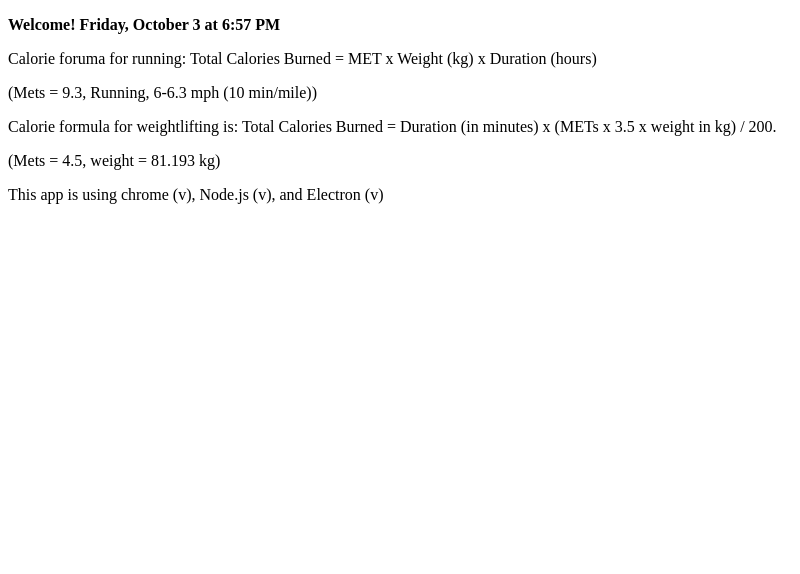
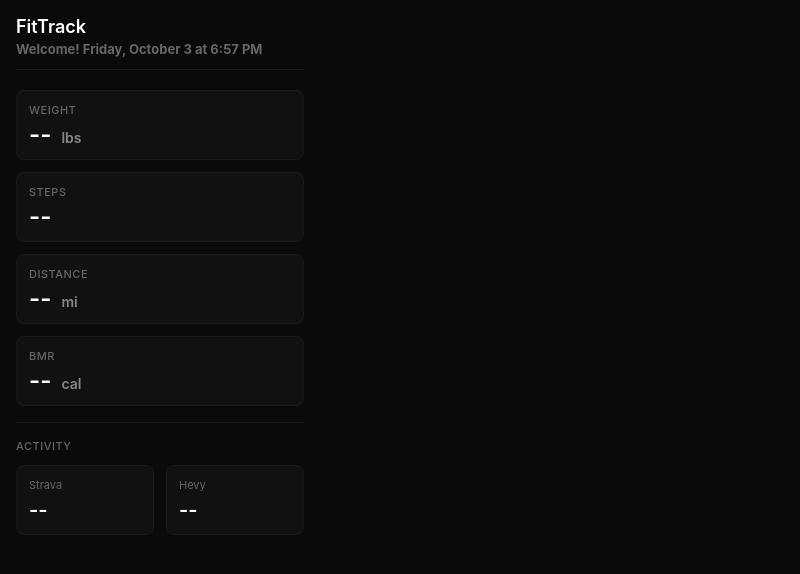
Before and after one commit to AbdallaAlhag/fitness-tracker-desktopApp, an Electron app: page index.html in a window 800 px wide. Drawn offline with Linux system fonts and the light colour scheme; no server answers.

Commit message:
Updated front end with a dark theme and restructured index.html

```diff
--- a/fitbit_tokens.json
+++ b/fitbit_tokens.json
@@ -1,9 +1,9 @@
 {
-  "access_token": "eyJhbGciOiJIUzI1NiJ9.eyJhdWQiOiIyM1RKV1AiLCJzdWIiOiI5SldGNVgiLCJpc3MiOiJGaXRiaXQiLCJ0eXAiOiJhY2Nlc3NfdG9rZW4iLCJzY29wZXMiOiJ3YWN0IHd3ZWkiLCJleHAiOjE3NTk0NTY4OTAsImlhdCI6MTc1OTQyODA5MH0.STqlZYBZf4hrT_vddv5lkJ-oQeGFtUq0iRWIB5WoEfY",
+  "access_token": "eyJhbGciOiJIUzI1NiJ9.eyJhdWQiOiIyM1RKV1AiLCJzdWIiOiI5SldGNVgiLCJpc3MiOiJGaXRiaXQiLCJ0eXAiOiJhY2Nlc3NfdG9rZW4iLCJzY29wZXMiOiJ3YWN0IHd3ZWkiLCJleHAiOjE3NTk1NDE4NDYsImlhdCI6MTc1OTUxMzA0Nn0.emhTF6Ypk_DPYHfkPIykUviNzy-4rUVXK1hJ3mJFkBY",
   "expires_in": 28800,
-  "refresh_token": "fd148b2fca17ec0a6826d1edd622db4aa3df8d1d3cefd7e9a138b1bc9cfe8e3e",
+  "refresh_token": "9e50aee8764dc3d3ea97968663b5e3f700b3334bdb3b27ead832492fad26baf0",
   "scope": "activity weight",
   "token_type": "Bearer",
   "user_id": "9JWF5X",
-  "acquired_at": 1759428091123
+  "acquired_at": 1759513046157
 }
--- a/index.html
+++ b/index.html
@@ -1,37 +1,253 @@
+<!-- <!doctype html> -->
+<!-- <html> -->
+<!--   <head> -->
+<!--     <meta charset="UTF-8" /> -->
+<!--     <!-- https://developer.mozilla.org/en-US/docs/Web/HTTP/CSP -->
+<!--     <meta -->
+<!--       http-equiv="Content-Security-Policy" -->
+<!--       content="default-src 'self'; script-src 'self'" -->
+<!--     /> -->
+<!--     <title>FitTrack👋</title> -->
+<!--   </head> -->
+<!--   <body> -->
+<!--     <p id="date"></p> -->
+<!--     <p id="weight"></p> -->
+<!--     <p id="steps"></p> -->
+<!--     <p id="distance"></p> -->
+<!--     <p id="bmr"></p> -->
+<!--     <p> -->
+<!--       Calorie foruma for running: Total Calories Burned = MET x Weight (kg) x -->
+<!--       Duration (hours) -->
+<!--     </p> -->
+<!--     <p>(Mets = 9.3, Running, 6-6.3 mph (10 min/mile))</p> -->
+<!--     <p id="strava-activity"></p> -->
+<!--     <p> -->
+<!--       Calorie formula for weightlifting is: Total Calories Burned = Duration (in -->
+<!--       minutes) x (METs x 3.5 x weight in kg) / 200. -->
+<!--     </p> -->
+<!--     <p>(Mets = 4.5, weight = 81.193 kg)</p> -->
+<!--     <p id="hevy-activity"></p> -->
+<!--     <p id="info"></p> -->
+<!--   </body> -->
+<!--   <script src="./renderer.js"></script> -->
+<!-- </html> -->
 <!doctype html>
-<html>
+<html lang="en">
   <head>
     <meta charset="UTF-8" />
-    <!-- https://developer.mozilla.org/en-US/docs/Web/HTTP/CSP -->
+    <meta name="viewport" content="width=device-width, initial-scale=1.0" />
     <meta
       http-equiv="Content-Security-Policy"
-      content="default-src 'self'; script-src 'self'"
+      content="default-src 'self'; script-src 'self'; style-src 'self' 'unsafe-inline';"
     />
-    <meta
-      http-equiv="X-Content-Security-Policy"
-      content="default-src 'self'; script-src 'self'"
-    />
-    <title>FitTrack👋</title>
+    <title>FitTrack</title>
+    <style>
+      * {
+        margin: 0;
+        padding: 0;
+        box-sizing: border-box;
+      }
+
+      body {
+        font-family:
+          -apple-system, BlinkMacSystemFont, "Segoe UI", "Roboto", sans-serif;
+        background: #0a0a0a;
+        color: #e5e5e5;
+        padding: 16px;
+        width: 320px;
+        max-height: 100vh;
+        overflow-y: auto;
+        overflow-x: hidden;
+      }
+      /* Added custom scrollbar styling to match dark theme */
+      body::-webkit-scrollbar {
+        width: 6px;
+      }
+
+      body::-webkit-scrollbar-track {
+        background: #0a0a0a;
+      }
+
+      body::-webkit-scrollbar-thumb {
+        background: #2a2a2a;
+        border-radius: 3px;
+      }
+
+      body::-webkit-scrollbar-thumb:hover {
+        background: #3a3a3a;
+      }
+      .header {
+        margin-bottom: 20px;
+        padding-bottom: 12px;
+        border-bottom: 1px solid #1a1a1a;
+      }
+
+      .header h1 {
+        font-size: 18px;
+        font-weight: 600;
+        color: #ffffff;
+        margin-bottom: 4px;
+      }
+
+      .date {
+        font-size: 13px;
+        color: #666;
+        font-weight: 400;
+      }
+
+      .metrics {
+        display: flex;
+        flex-direction: column;
+        gap: 12px;
+      }
+
+      .metric {
+        background: #111111;
+        border: 1px solid #1a1a1a;
+        border-radius: 8px;
+        padding: 12px;
+        transition: border-color 0.2s;
+      }
+
+      .metric:hover {
+        border-color: #2a2a2a;
+      }
+
+      .metric-label {
+        font-size: 11px;
+        color: #666;
+        text-transform: uppercase;
+        letter-spacing: 0.5px;
+        margin-bottom: 6px;
+        font-weight: 500;
+      }
+
+      .metric-value {
+        font-size: 24px;
+        font-weight: 600;
+        color: #ffffff;
+        line-height: 1;
+      }
+
+      .metric-unit {
+        font-size: 14px;
+        color: #888;
+        margin-left: 4px;
+      }
+
+      .divider {
+        height: 1px;
+        background: #1a1a1a;
+        margin: 16px 0;
+      }
+
+      .section-title {
+        font-size: 11px;
+        color: #666;
+        text-transform: uppercase;
+        letter-spacing: 0.5px;
+        margin-bottom: 12px;
+        font-weight: 500;
+      }
+
+      .activity-grid {
+        display: grid;
+        grid-template-columns: 1fr 1fr;
+        gap: 12px;
+        margin-bottom: 40px; /* Added bottom margin to ensure activity card borders are fully visible */
+      }
+
+      .activity {
+        background: #111111;
+        border: 1px solid #1a1a1a;
+        border-radius: 8px;
+        padding: 12px;
+        transition: border-color 0.2s;
+      }
+
+      .activity:hover {
+        border-color: #2a2a2a;
+      }
+
+      .activity-label {
+        font-size: 11px;
+        color: #666;
+        margin-bottom: 6px;
+      }
+
+      .activity-value {
+        font-size: 20px;
+        font-weight: 600;
+        color: #ffffff;
+      }
+
+      .activity-unit {
+        font-size: 12px;
+        color: #888;
+        margin-left: 2px;
+      }
+    </style>
   </head>
   <body>
-    <p id="date"></p>
-    <p id="weight"></p>
-    <p id="steps"></p>
-    <p id="distance"></p>
-    <p id="bmr"></p>
-    <p>
-      Calorie foruma for running: Total Calories Burned = MET x Weight (kg) x
-      Duration (hours)
-    </p>
-    <p>(Mets = 9.3, Running, 6-6.3 mph (10 min/mile))</p>
-    <p id="strava-activity"></p>
-    <p>
-      Calorie formula for weightlifting is: Total Calories Burned = Duration (in
-      minutes) x (METs x 3.5 x weight in kg) / 200.
-    </p>
-    <p>(Mets = 4.5, weight = 81.193 kg)</p>
-    <p id="hevy-activity"></p>
-    <p id="info"></p>
+    <div class="header">
+      <h1>FitTrack</h1>
+      <p class="date" id="date">Loading...</p>
+    </div>
+
+    <div class="metrics">
+      <div class="metric">
+        <div class="metric-label">Weight</div>
+        <div class="metric-value">
+          <span id="weight">--</span>
+          <span class="metric-unit">lbs</span>
+        </div>
+      </div>
+
+      <div class="metric">
+        <div class="metric-label">Steps</div>
+        <div class="metric-value">
+          <span id="steps">--</span>
+        </div>
+      </div>
+
+      <div class="metric">
+        <div class="metric-label">Distance</div>
+        <div class="metric-value">
+          <span id="distance">--</span>
+          <span class="metric-unit">mi</span>
+        </div>
+      </div>
+
+      <div class="metric">
+        <div class="metric-label">BMR</div>
+        <div class="metric-value">
+          <span id="bmr">--</span>
+          <span class="metric-unit">cal</span>
+        </div>
+      </div>
+    </div>
+
+    <div class="divider"></div>
+
+    <div class="section-title">Activity</div>
+
+    <div class="activity-grid">
+      <div class="activity">
+        <div class="activity-label">Strava</div>
+        <div class="activity-value">
+          <span id="strava">--</span>
+          <span class="activity-unit"></span>
+        </div>
+      </div>
+
+      <div class="activity">
+        <div class="activity-label">Hevy</div>
+        <div class="activity-value">
+          <span id="hevy">--</span>
+          <span class="activity-unit"></span>
+        </div>
+      </div>
+    </div>
   </body>
   <script src="./renderer.js"></script>
 </html>
--- a/renderer.js
+++ b/renderer.js
@@ -1,6 +1,6 @@
-const information = document.getElementById("info");
-information.innerText = `This app is using chrome (v${versions.chrome()}), Node.js (v${versions.node()}), and Electron (v${versions.electron()})`;
-
+// const information = document.getElementById("info");
+// information.innerText = `This app is using chrome (v${versions.chrome()}), Node.js (v${versions.node()}), and Electron (v${versions.electron()})`;
+//
 const now = new Date();
 
 let weight;
@@ -30,14 +30,14 @@ const weightDiv = document.getElementById("weight");
 window.fitbitAPI.getFitbitWeight().then((data) => {
   // console.log("weight data: ", data.weight);
   if (data == null) {
-    weightDiv.innerText = "Need Fitbit Authorzation to showcase weight";
+    weightDiv.innerText = "Need Fitbit Auth";
     return;
   }
   if (!data) {
-    weightDiv.innerHTML = `<b>Today's weight:<\b> No Data found`;
+    weightDiv.innerText = `No Data found`;
   }
   weight = data.weight[0].weight; // kg! which is good for our equations but need to convert to lbs when displayed
-  weightDiv.innerHTML = `<b>Today's weight:</b> ${(weight * 2.20462).toFixed(1)}`;
+  weightDiv.innerText = (weight * 2.20462).toFixed(1);
 });
 
 // grabs steps
@@ -47,28 +47,29 @@ const bmrDiv = document.getElementById("bmr");
 
 window.fitbitAPI.getFitbitDailyActivity().then((data) => {
   if (data === null) {
-    stepsDiv.innerText =
-      "Need fitbit authorization to showcase steps, distance, weight, and BMR";
+    stepsDiv.innerText = "Need fitbit Auth";
+    distanceDiv.innerText = "Need fitbit Auth";
+    bmrDiv.innerText = "Need fitbit Auth";
     return;
   }
   let steps = data.summary.steps;
   let distance = data.summary.distances[0].distance; //  total distance
   let bmr = data.summary.caloriesBMR;
   if (steps !== null) {
-    stepsDiv.innerHTML = `<b>Today's Steps:</b> ${steps}`;
+    stepsDiv.innerText = steps;
   } else {
-    stepsDiv.innerHTML = ` <b>Today's Steps:</b> Failed to load steps.`;
+    stepsDiv.innerText = `Failed to load`;
   }
 
   if (distance !== null) {
-    distanceDiv.innerHTML = `<b>Today's distance:</b> ${distance.toFixed(2)} miles`;
+    distanceDiv.innerText = distance.toFixed(2);
   } else {
-    distanceDiv.innerHTML = `<b>Today's distance:</b> Failed to load distance.`;
+    distanceDiv.innerText = `Failed to load`;
   }
   if (bmr !== null) {
-    bmrDiv.innerHTML = `<b>Today's BMR:</b> ${bmr} cal`;
+    bmrDiv.innerText = bmr;
   } else {
-    bmrDiv.innerHTML = `<b>Today's BMR:</b> Failed to load BMR.`;
+    bmrDiv.innerText = `Failed to load`;
   }
 });
 
@@ -76,13 +77,12 @@ window.fitbitAPI.getFitbitWeeklyActivity().then((data) => {
   console.log(data);
 });
 
-let stravaActivity = document.getElementById("strava-activity");
+let stravaActivity = document.getElementById("strava");
 
 window.stravaAPI.getStravaActivity().then((data) => {
   console.log(data);
   if (data === null) {
-    stravaActivity.innerHTML = `<b>Strava Activity</b>:
-                                Need Strava Authorization!`;
+    stravaActivity.innerText = `Need Strava Auth`;
     return;
   }
   // // let activity = data.at(-1);
@@ -107,13 +107,11 @@ window.stravaAPI.getStravaActivity().then((data) => {
   });
   console.log(activity);
   if (activity.length == 0) {
-    stravaActivity.innerHTML = `<b>Strava Activity</b>:
-                                No Cardio Today!`;
+    stravaActivity.innerText = `No Cardio Today!`;
     return;
   }
   if (!activity) {
-    stravaActivity.innerHTML = `<b>Strava Activity</b>:
-                                No Data Found!`;
+    stravaActivity.innerText = `No Data Found`;
     return;
   }
   // for now let's just set activity to be the first we can change this to a list of activities later.
@@ -129,12 +127,16 @@ window.stravaAPI.getStravaActivity().then((data) => {
   const paceSec = Math.round((60 / mph - paceMin) * 60);
   let totalTime = formatTime(activity.moving_time);
   let calories = (9.3 * weight * (activity.moving_time / 3600)).toFixed(0);
-  stravaActivity.innerText = `Strava Activity: ${name.toUpperCase()}
-    Date: ${new Date(date).toLocaleString()}
-    Distance: ${distance.toFixed(2)} mi
-    Pace: ${paceMin}:${paceSec}/mi
-    Time: ${totalTime}
-    Calories: ${calories}`;
+  if (calories === Nan) {
+    calories = "N/A";
+  }
+  console.log("calories", calories);
+  stravaActivity.innerText = `${name.toUpperCase()}
+    ${new Date(date).toLocaleTimeString("en-US", { hour: "numeric", minute: "numeric", hour12: true })}
+    ${distance.toFixed(2)} mi
+    ${paceMin}:${paceSec}/mi
+    ${totalTime}
+    ${calories} cal`;
 });
 
 // epoch to minutes, hours, second
@@ -152,12 +154,11 @@ function formatDuration(ms) {
   const s = totalSeconds % 60;
   return `${h}h ${m}m ${s}s`;
 }
-const hevyActivity = document.getElementById("hevy-activity");
+const hevyActivity = document.getElementById("hevy");
 
 window.hevyAPI.getHevyActivity().then((data) => {
   if (data == null) {
-    hevyActivity.innerHTML = `<b>Hevy Activity</b>:
-                              Need Hevy Authorzation`;
+    hevyActivity.innerText = `Need Hevy Auth`;
     return;
   }
   console.log(data);
@@ -186,13 +187,11 @@ window.hevyAPI.getHevyActivity().then((data) => {
   //   (w) => new Date(w.created_at) >= startOfWeek,
   // );
   if (workoutsToday.length === 0) {
-    hevyActivity.innerHTML = `<b>Hevy Activity</b>:
-                              No workout Today`;
+    hevyActivity.innerText = `No Workout Today!`;
     return;
   }
   if (!workoutsToday) {
-    hevyActivity.innerHTML = `<b>Hevy Activity</b>:
-                              No Data Found`;
+    hevyActivity.innerText = `No Data Found`;
     return;
   }
   for (const w of workoutsToday) {
@@ -206,10 +205,10 @@ window.hevyAPI.getHevyActivity().then((data) => {
       200
     ).toFixed(0);
     hevyActivity.innerText += `
-                              Workout: ${title}
-                              Date: ${date}
-                              Duration: ${durationStr}
-                              Calories: ${calories}
+                             ${title}
+                              ${date}
+                              ${durationStr}
+                              ${calories}
                               `;
   }
 });
```
Also changed, not shown: main.js (+9 -4 lines), strava_tokens.json (+4 -27 lines), README.md.
